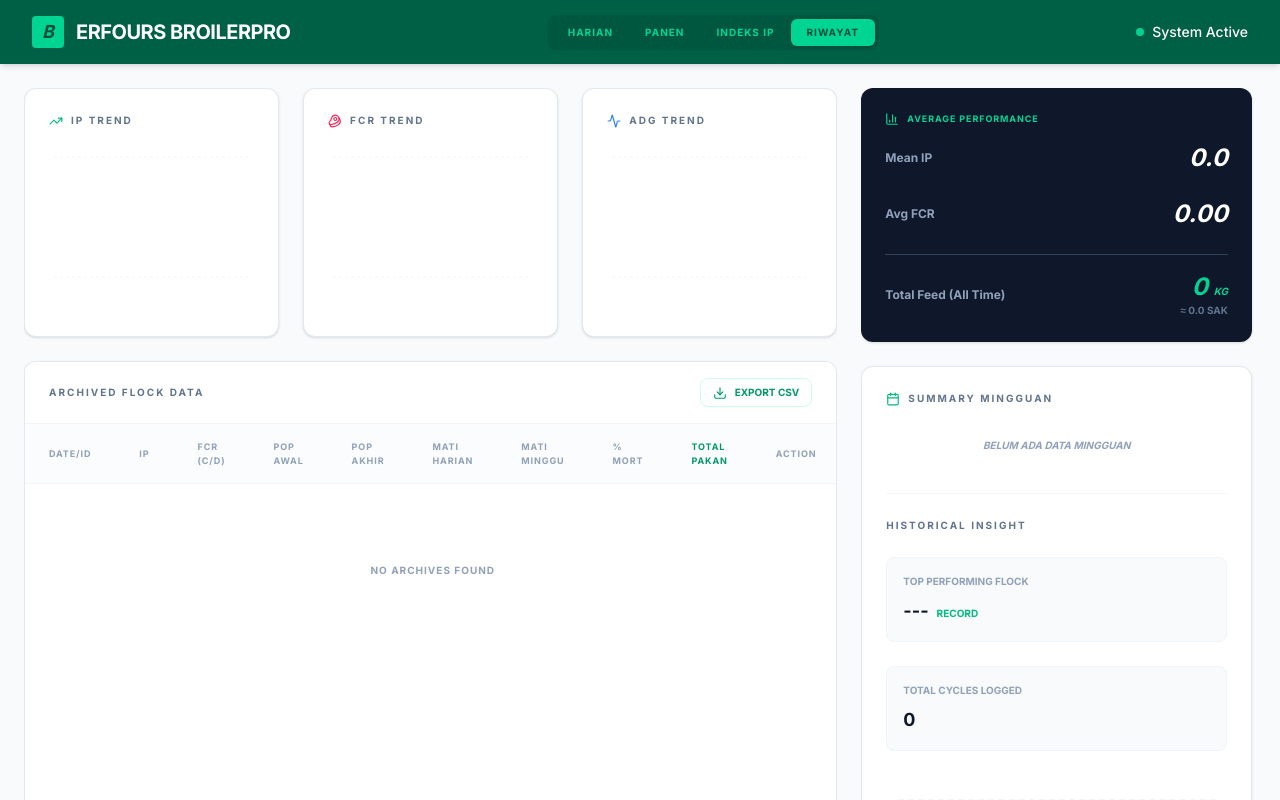
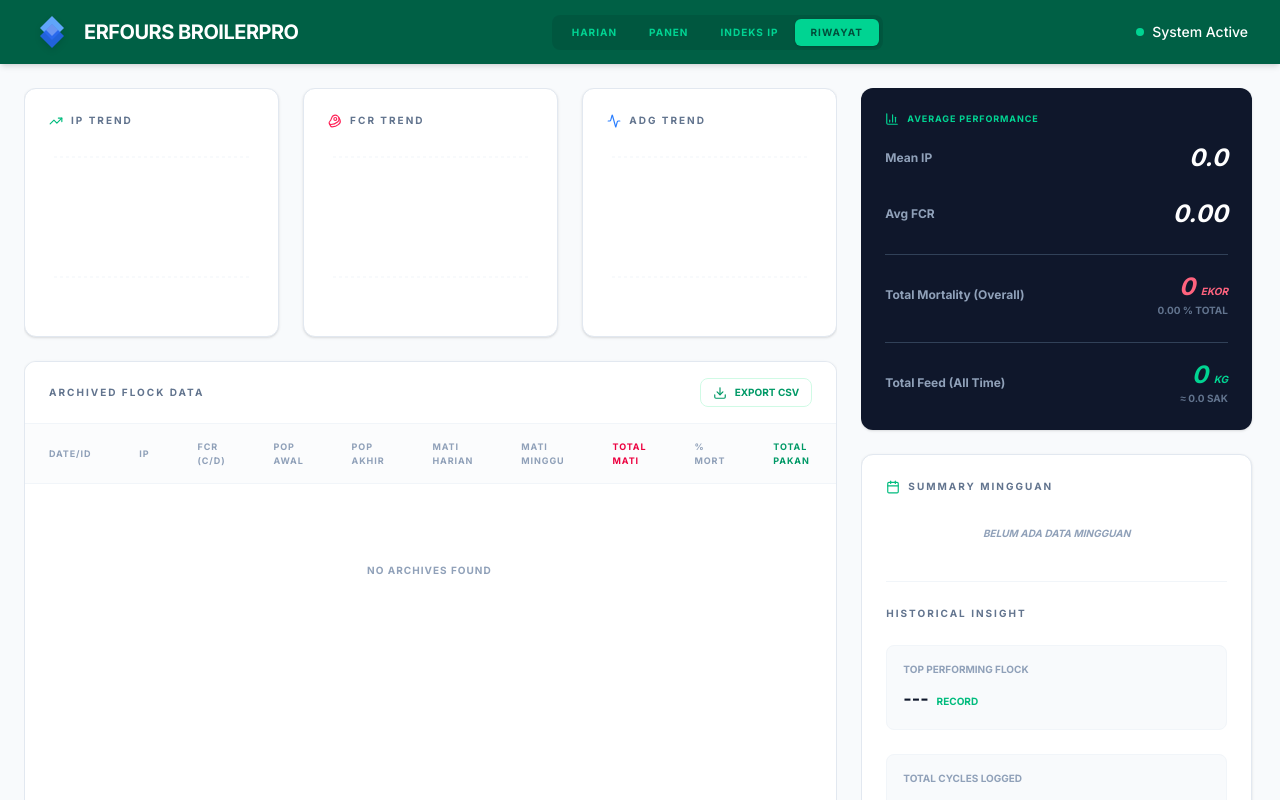
Before and after one commit to kansas1295/erfours-FCR, a React (Vite) app: page / in a window 1280 px wide. Both pictures are taken after a click on the button "RIWAYAT". Shown: the top 800 px of the page. Built offline with nearby package versions, Linux system fonts and the light colour scheme.

Commit message:
feat: Update app logo and add mortality table headers
Replaces the placeholder 'B' logo with a new SVG icon for better branding.
Adds headers for 'Mati Minggu' and '% Mort' to the mortality table, preparing for future data display.

```diff
--- a/src/App.tsx
+++ b/src/App.tsx
@@ -498,7 +498,13 @@ export default function App() {
       {/* Header */}
       <header className="h-16 bg-emerald-800 text-white flex items-center justify-between px-8 shrink-0 shadow-md">
         <div className="flex items-center gap-3">
-          <div className="w-8 h-8 bg-emerald-400 rounded-sm flex items-center justify-center font-bold text-emerald-900 text-lg italic">B</div>
+          <div className="w-10 h-10 flex items-center justify-center">
+            <svg viewBox="0 0 40 40" className="w-full h-full drop-shadow-md" fill="none" xmlns="http://www.w3.org/2000/svg">
+              <path d="M20 4L32 16L20 28L8 16L20 4Z" fill="#60a5fa" />
+              <path d="M20 12L32 24L20 36L8 24L20 12Z" fill="#2563eb" fillOpacity="0.9" />
+              <path d="M20 12L26 18L20 24L14 18L20 12Z" fill="white" fillOpacity="0.3" />
+            </svg>
+          </div>
           <h1 className="text-xl font-bold tracking-tight uppercase">Erfours BroilerPro</h1>
         </div>
 
@@ -1279,8 +1285,9 @@ export default function App() {
                             <th className="py-4 px-6 border-b border-slate-100">Pop Awal</th>
                             <th className="py-4 px-6 border-b border-slate-100">Pop Akhir</th>
                             <th className="py-4 px-6 border-b border-slate-100">Mati Harian</th>
-                            <th className="py-4 px-6 border-b border-slate-100">Mati Minggu</th>
-                            <th className="py-4 px-6 border-b border-slate-100">% Mort</th>
+                             <th className="py-4 px-6 border-b border-slate-100">Mati Minggu</th>
+                             <th className="py-4 px-6 border-b border-slate-100 text-rose-600">Total Mati</th>
+                             <th className="py-4 px-6 border-b border-slate-100">% Mort</th>
                             <th className="py-4 px-6 border-b border-slate-100 text-emerald-600">Total Pakan</th>
                             <th className="py-4 px-6 border-b border-slate-100 text-right">Action</th>
                           </tr>
@@ -1314,6 +1321,9 @@ export default function App() {
                               <td className="py-4 px-6 text-slate-900 font-black">{record.currentPop.toLocaleString()} <span className="text-[9px]">ekor</span></td>
                               <td className="py-4 px-6 text-rose-500 font-bold">{record.dailyDeaths?.toLocaleString() || 0} <span className="text-[9px]">ekor</span></td>
                               <td className="py-4 px-6 text-rose-600 font-bold">{record.weeklyDeaths?.toLocaleString() || 0} <span className="text-[9px]">ekor</span></td>
+                              <td className="py-4 px-6 text-rose-700 font-black">
+                                {history.filter(r => r.age <= record.age).reduce((sum, r) => sum + (r.dailyDeaths || 0), 0).toLocaleString()} <span className="text-[9px]">ekor</span>
+                              </td>
                               <td className="py-4 px-6 text-rose-600">{record.mortality.toFixed(2)}%</td>
                               <td className="py-4 px-6 text-emerald-700 font-black">
                                 {record.totalFeed.toFixed(1)} <span className="text-[9px]">kg</span>
@@ -1360,6 +1370,17 @@ export default function App() {
                         <span className="text-2xl font-black italic">
                           {history.length > 0 ? (history.reduce((a, b) => a + b.fcr, 0) / history.length).toFixed(2) : '0.00'}
                         </span>
+                      </div>
+                      <div className="flex items-center justify-between border-t border-slate-700 pt-4">
+                        <span className="text-xs font-bold text-slate-400">Total Mortality (Overall)</span>
+                        <div className="text-right">
+                          <p className="text-2xl font-black italic text-rose-400">
+                             {history.reduce((a, b) => a + (b.dailyDeaths || 0), 0).toLocaleString()} <span className="text-[10px]">EKOR</span>
+                          </p>
+                          <p className="text-[10px] font-bold text-slate-500 uppercase">
+                            {initialPop ? ((history.reduce((a, b) => a + (b.dailyDeaths || 0), 0) / parseFloat(initialPop)) * 100).toFixed(2) : '0.00'} % TOTAL
+                          </p>
+                        </div>
                       </div>
                       <div className="flex items-center justify-between border-t border-slate-700 pt-4">
                         <span className="text-xs font-bold text-slate-400">Total Feed (All Time)</span>
```
